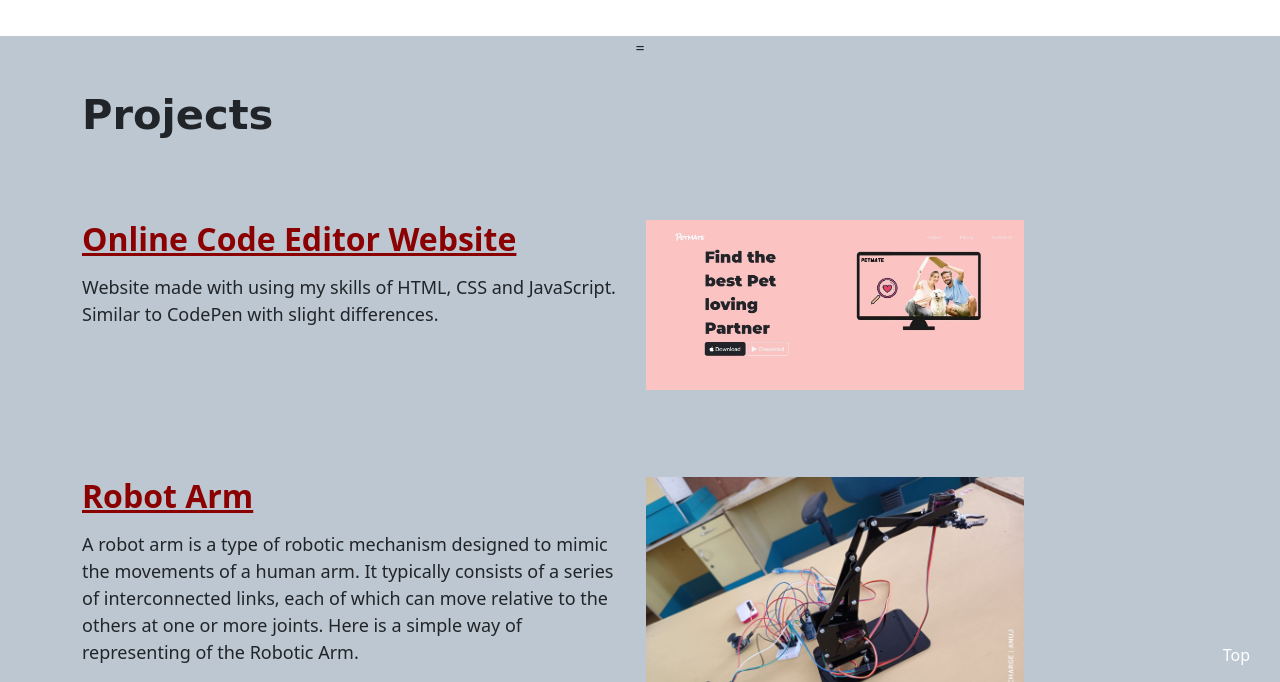
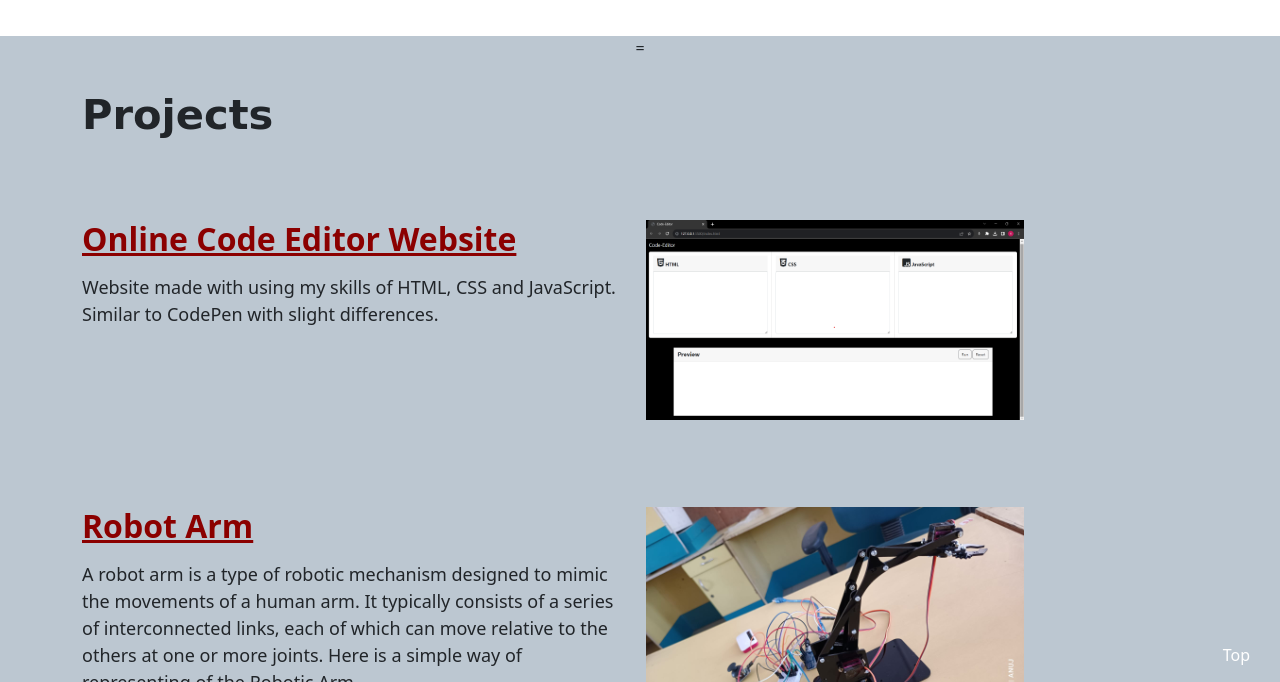
Before and after one commit to AnujKulkarni15/E-portfolio, a plain HTML site: page project.html in a window 1280 px wide. Shown: the part 118-800 px from the top of the page. Drawn offline with nearby package versions, Linux system fonts and the light colour scheme; a web font is replaced by a local one.

Commit message:
Update project.html

```diff
--- a/project.html
+++ b/project.html
@@ -59,7 +59,7 @@
                     <p class="para-text" style="text-align: left;">Website made with using my skills of HTML, CSS and JavaScript. Similar to CodePen with slight differences.</p>
                 </div>
                 <div class="col-lg-6">
-                    <img class="img1" style="float: left; margin: 0px 15px 15px 0px;" src="image/project/petmate.jpeg" alt="contect-img">
+                    <img class="img1" style="float: left; margin: 0px 15px 15px 0px;" src="image/project/Code Editor.png" alt="contect-img">
                 </div>
             </div>
 
```
